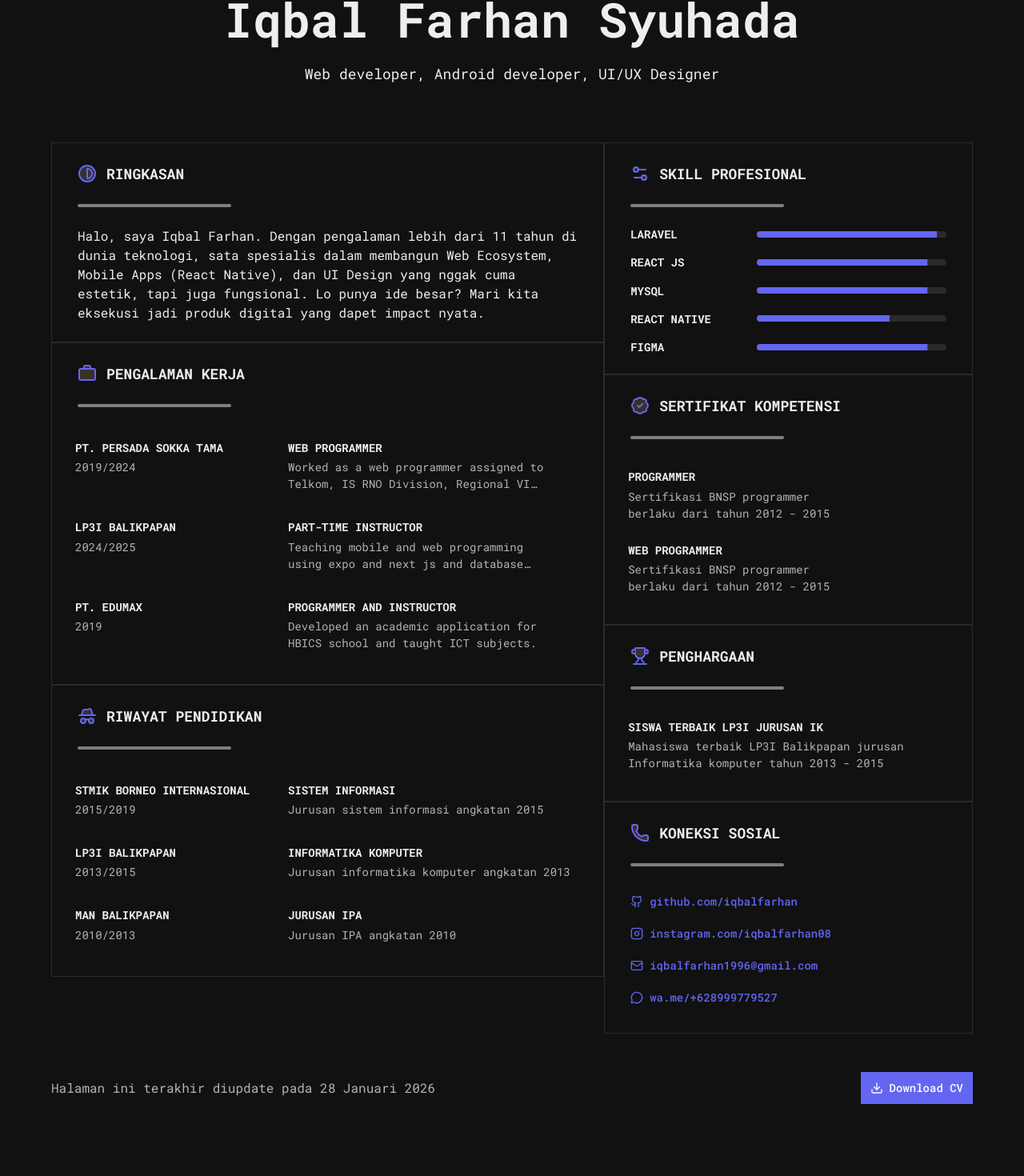
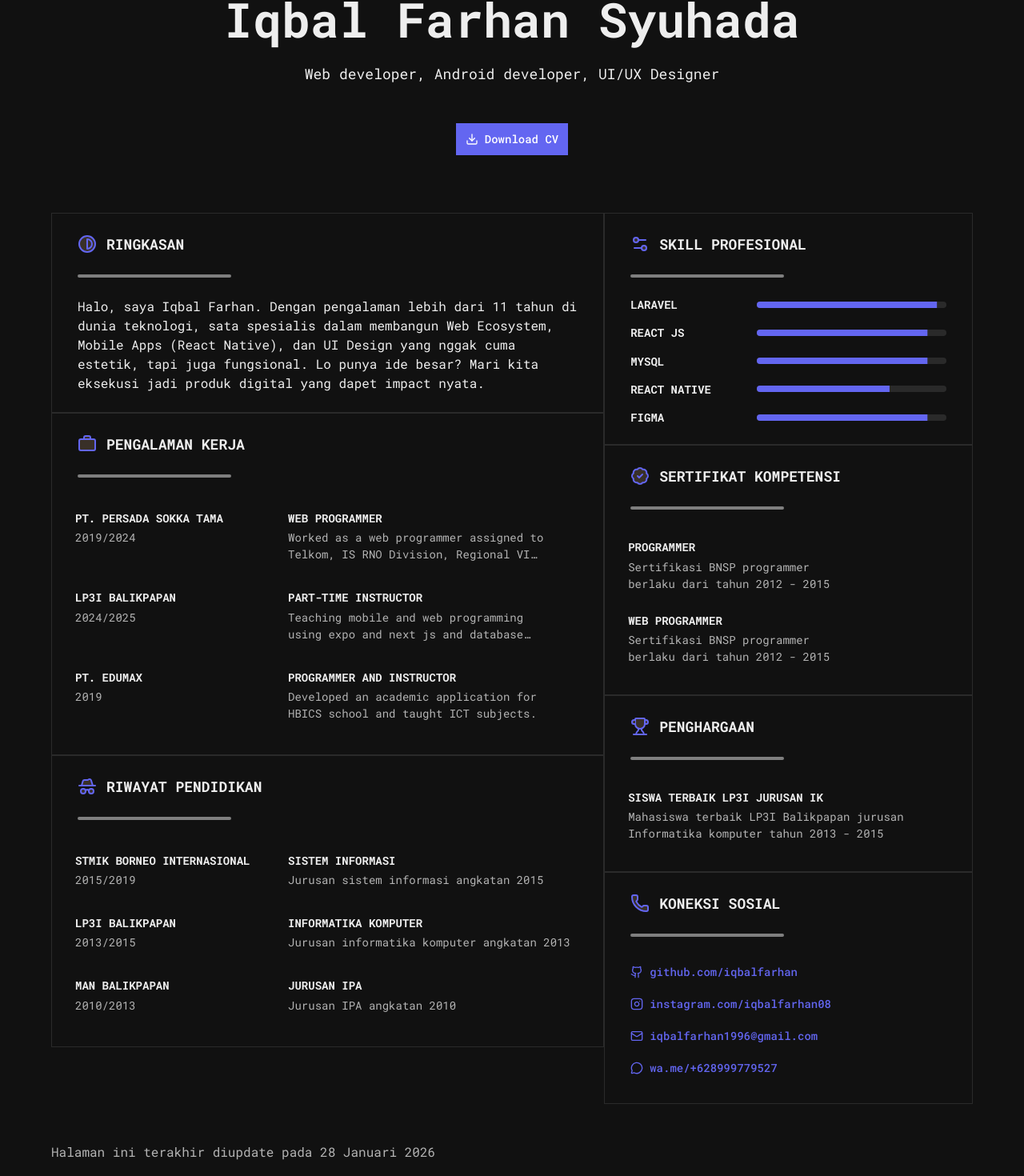
Before and after one commit to iqbalfarhan/iqbalfarhan.github.io, a React (Vite) app: page / in a window 1280 px wide. Shown: the part 414-1884 px from the top of the page at 80% size. Before the commit the page ends 1818 px from the top, so only its background shows below. Built offline with nearby package versions, Linux system fonts and the light colour scheme.

Commit message:
update cv

```diff
--- a/src/components/welcome/footer-section.tsx
+++ b/src/components/welcome/footer-section.tsx
@@ -1,6 +1,4 @@
 import useData from '@/hooks/use-data';
-import { Download } from 'lucide-react';
-import { buttonVariants } from '../ui/button';
 
 const data = useData.latest_update();
 
@@ -10,15 +8,6 @@ const FooterSection = () => {
 			<p className="text-muted-foreground">
 				Halaman ini terakhir diupdate pada {data}
 			</p>
-			<div className="flex gap-2 items-center">
-				<a
-					href="/ats-friendly-resume-iqbal-farhan-syuhada.pdf"
-					className={buttonVariants()}
-				>
-					<Download />
-					Download CV
-				</a>
-			</div>
 		</div>
 	);
 };
--- a/src/components/welcome/hero-section.tsx
+++ b/src/components/welcome/hero-section.tsx
@@ -1,3 +1,6 @@
+import { Download } from 'lucide-react';
+import { buttonVariants } from '../ui/button';
+
 const HeroSection = () => {
 	return (
 		<div className="flex flex-col items-center py-12 gap-12">
@@ -8,6 +11,10 @@ const HeroSection = () => {
 					Web developer, Android developer, UI/UX Designer
 				</p>
 			</div>
+			<a href="/resume-iqbalfarhan-29012026.pdf" className={buttonVariants()}>
+				<Download />
+				Download CV
+			</a>
 		</div>
 	);
 };
```
Also changed, not shown: 2 other files (tests, documents, lock files or other folders).
